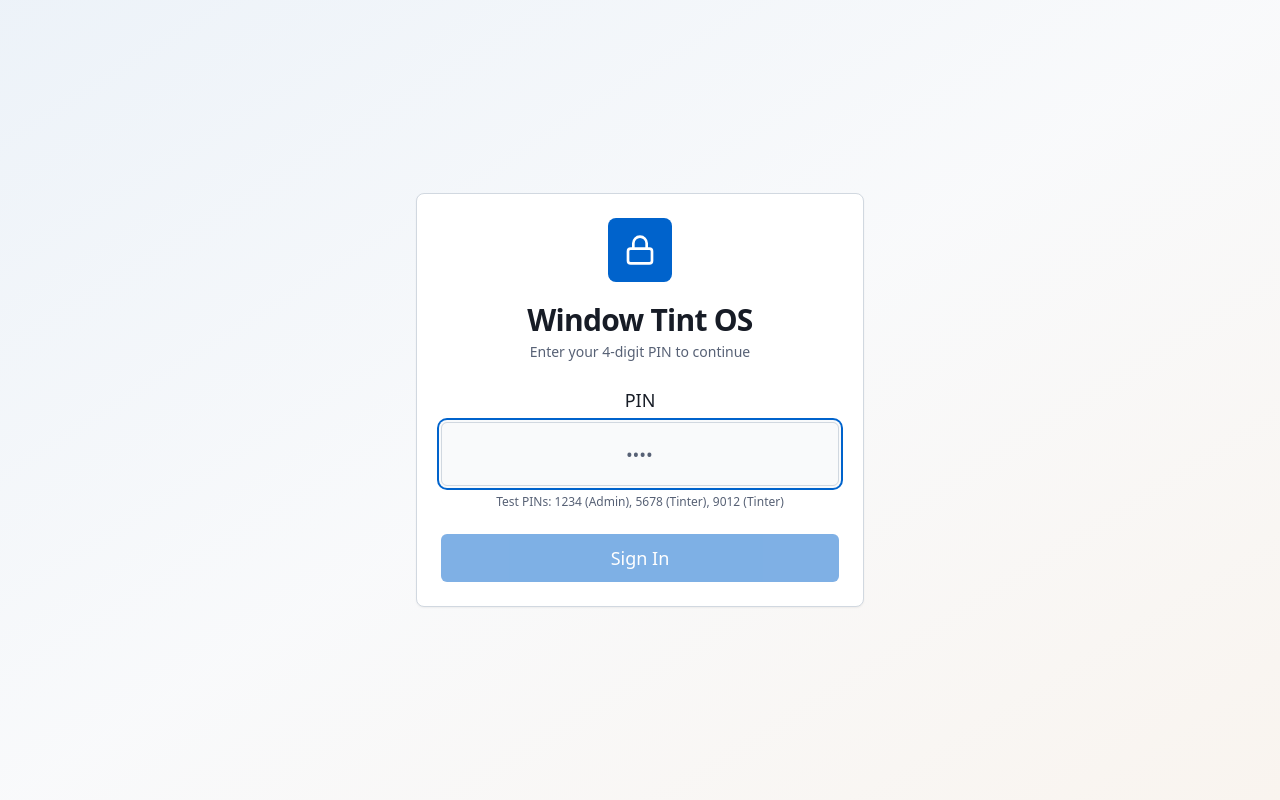
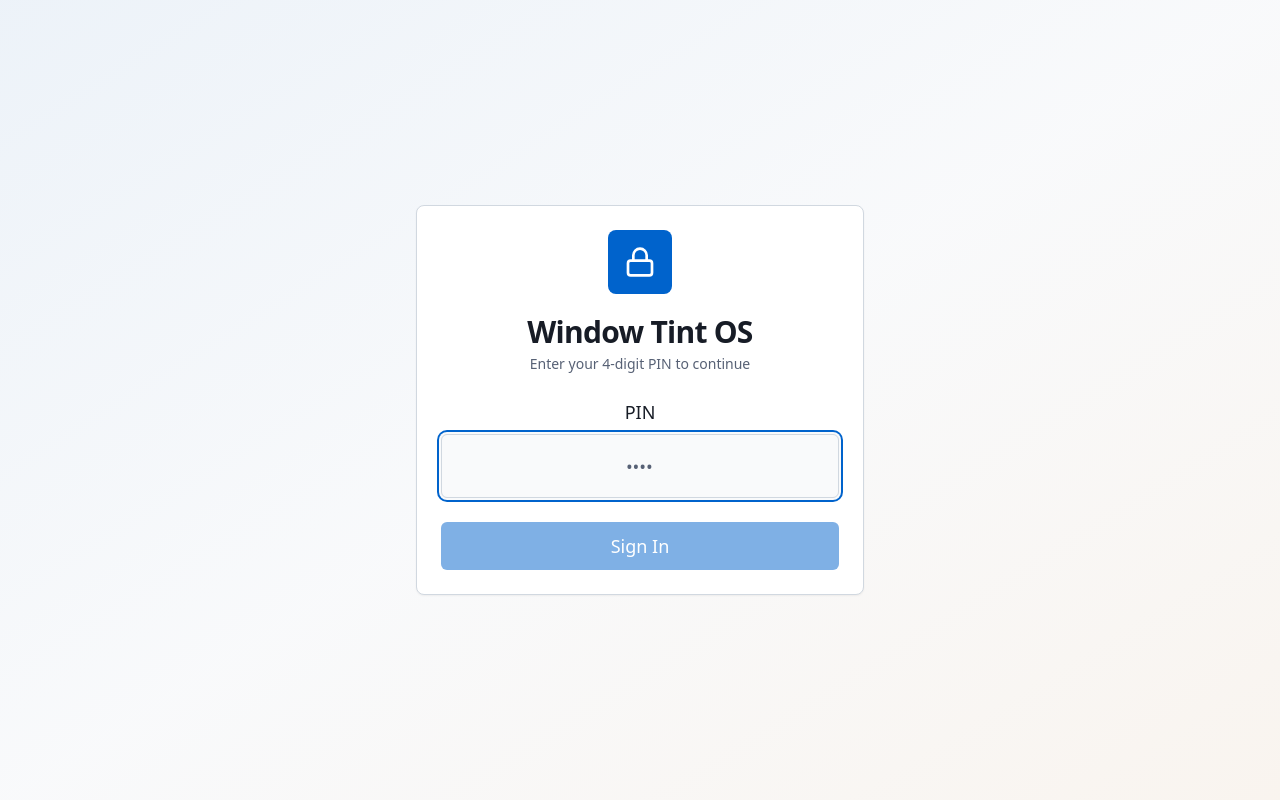
Before and after one commit to landonsmoore57-afk/tint-craft-pro, a React (Vite) app: page /auth in a window 1280 px wide. Built offline with nearby package versions, Linux system fonts and the light colour scheme.

Commit message:
Remove test PINs from UI

```diff
--- a/src/pages/Auth.tsx
+++ b/src/pages/Auth.tsx
@@ -91,9 +91,6 @@ export default function Auth() {
                 className="text-center text-2xl tracking-widest font-bold h-16"
                 autoFocus
               />
-              <p className="text-xs text-muted-foreground text-center">
-                Test PINs: 1234 (Admin), 5678 (Tinter), 9012 (Tinter)
-              </p>
             </div>
             <Button
               type="submit"
```
